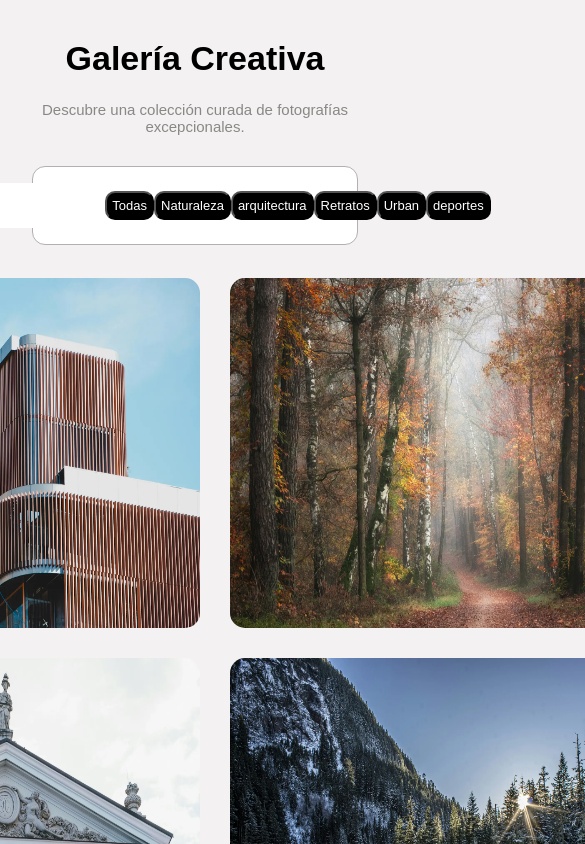
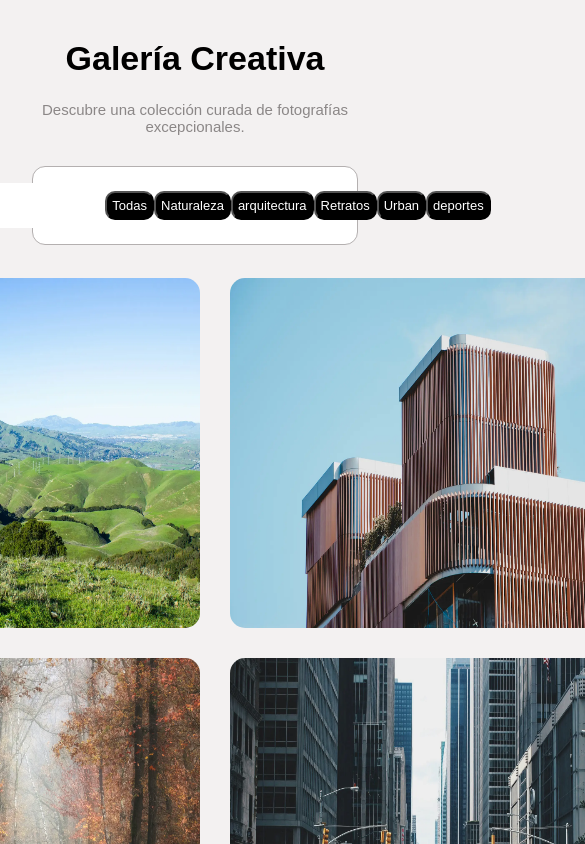
Before and after one commit to OrlandoDev17/gallery, a React (Vite) app: page / in a window 390 px wide. Shown: the top 844 px of the page, 585 px wide, since content can reach past the window. Built offline with nearby package versions, Linux system fonts and the light colour scheme.

Commit message:
responsive design

```diff
--- a/src/styles/GalleryGrid.css
+++ b/src/styles/GalleryGrid.css
@@ -124,3 +124,9 @@
   font-size: 18px;
   font-weight: normal;
 }
+
+@media (max-width: 768px) {
+  .gallery-container {
+    grid-template-columns: repeat(2, 400px);
+  }
+}
```
